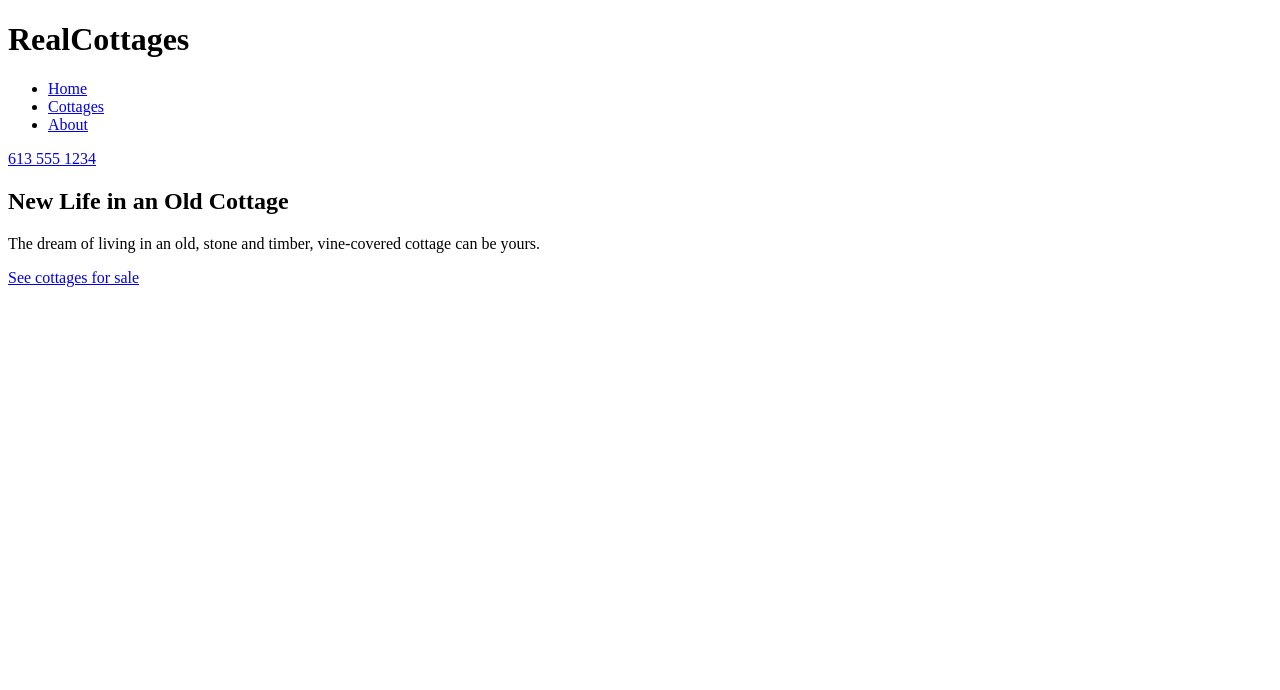
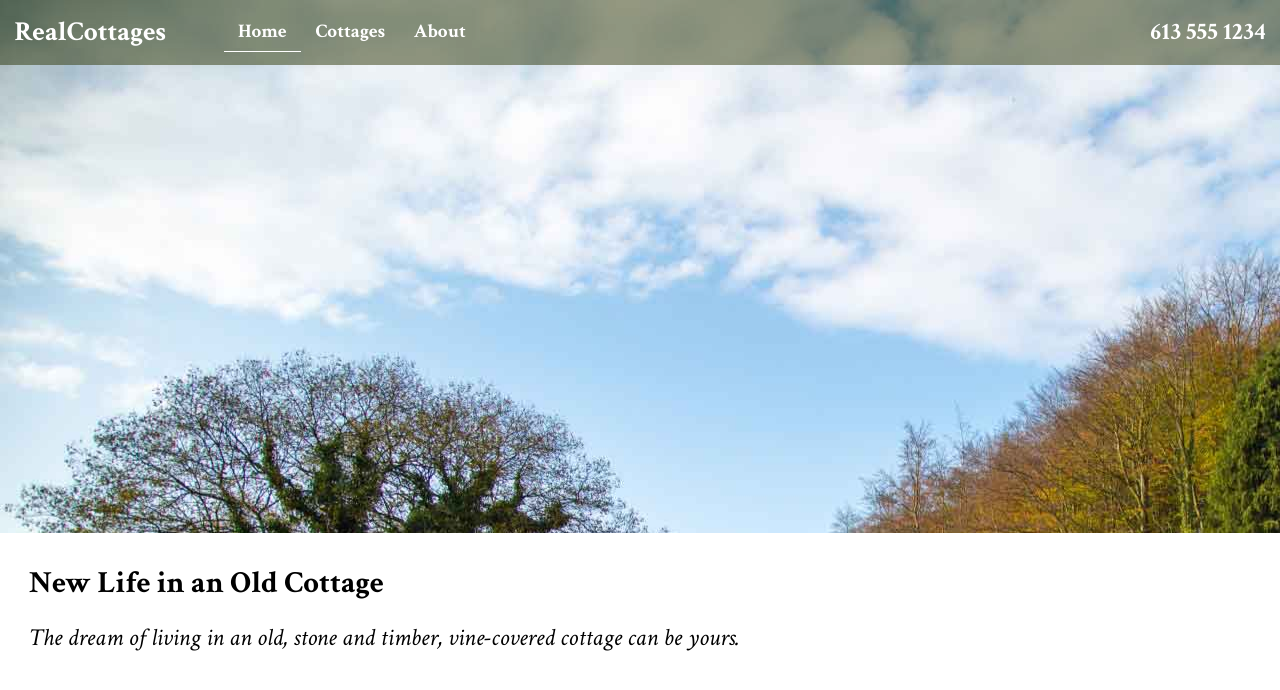
Before and after one commit to ltw-webdev-workshops/realcottages, a Jekyll site: the page built from index.html, in a window 1280 px wide. Shown: the top 690 px of the page. Built offline with Jekyll 4.4.1, drawn with Linux system fonts in a browser that asks for light colours.

```diff
--- a/_config.yml
+++ b/_config.yml
@@ -1,2 +1,2 @@
 permalinks: pretty
-baseurl: "realcottages"
+baseurl: "/realcottages"
```
